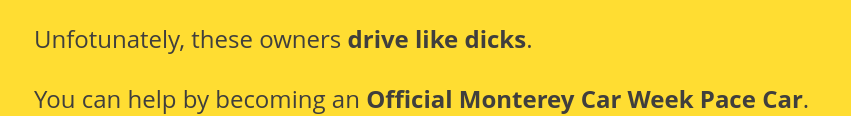
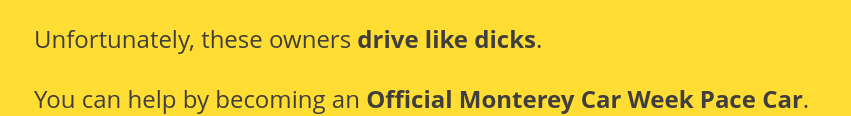
Before and after one commit to kevee/slowcarweek.org, an Eleventy site: page src/index.md in a window 1280 px wide. Shown: the part 295-411 px from the top of the page, without its empty margins (206-1057 px from the left). Built offline with nearby package versions, Linux system fonts and the light colour scheme; Eleventy itself is replaced by a stand-in of ours; files that its build step writes are made by us from their sources; a script that the page names is missing; what eleventy-sass would draw is missing.

Commit message:
embarassing

```diff
--- a/src/index.md
+++ b/src/index.md
@@ -5,7 +5,7 @@
 
 Every year, **Monterey Car Week** brings together the world's most exclusive cars and their owners.
 
-Unfotunately, these owners **drive like dicks**.
+Unfortunately, these owners **drive like dicks**.
 
 You can help by becoming an **Official Monterey Car Week Pace Car**. Just pledge to follow these specific rules **when being followed by a fancy car** from **August 9 to August 18**:
 
```
